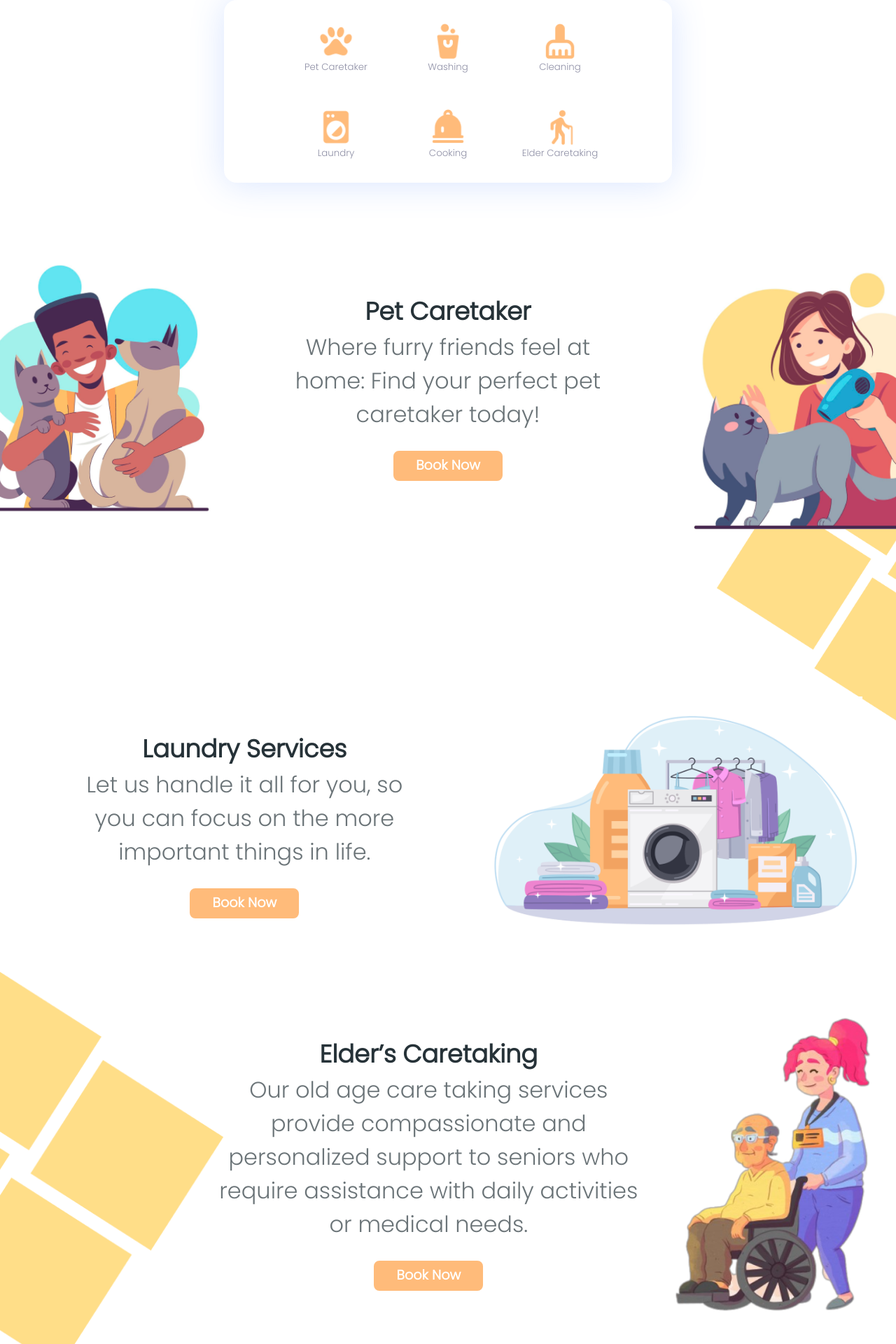
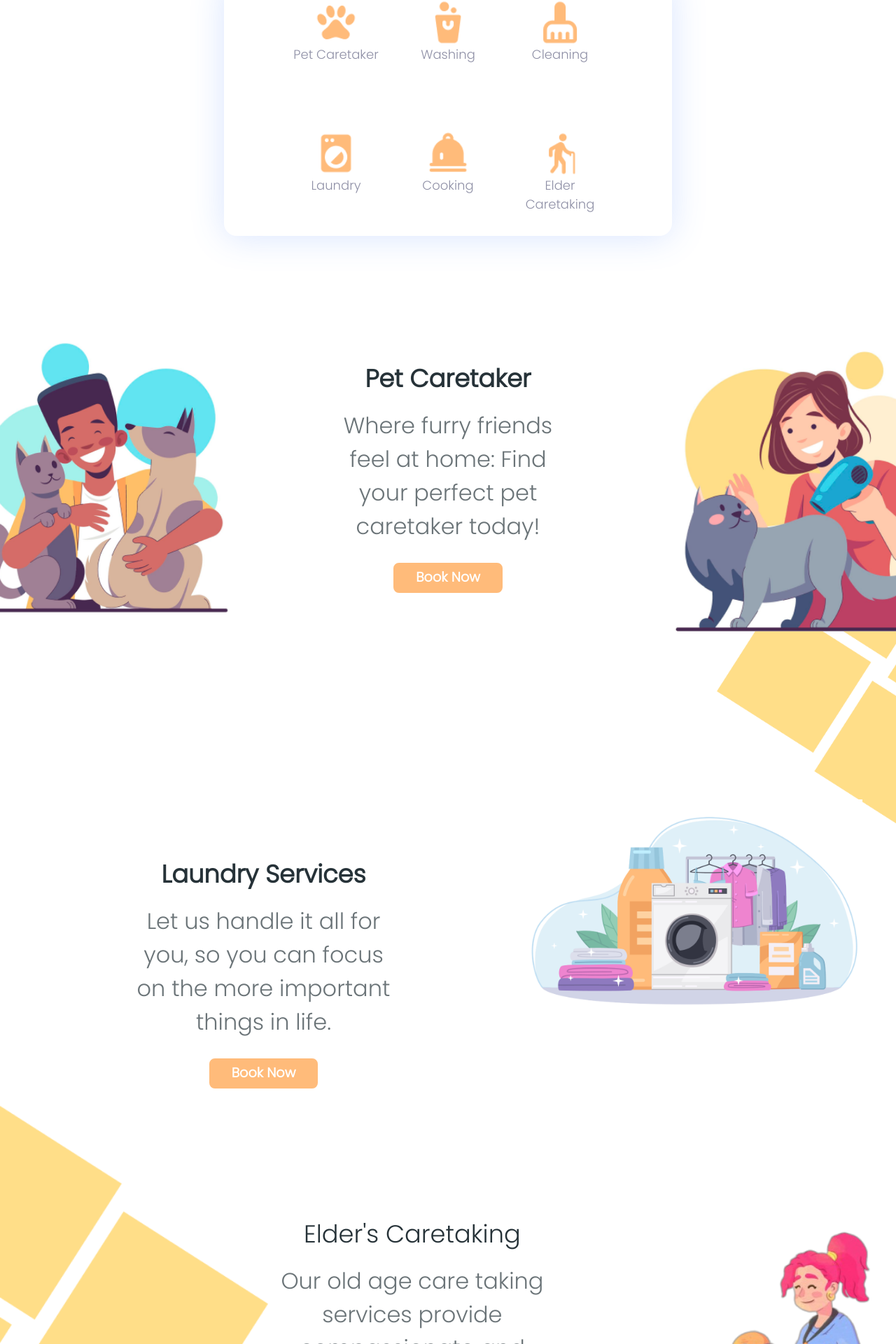
Before and after one commit to sahilhedau49/homeo-react, a React (Create React App) app: page / in a window 1280 px wide. Shown: the part 640-2560 px from the top of the page at 70% size. Built offline with nearby package versions, Linux system fonts and the light colour scheme.

Commit message:
Responsive Done
Navbar Responsive Remaining

```diff
--- a/src/App.css
+++ b/src/App.css
@@ -146,6 +146,9 @@ html {
 
 .src-icon {
   width: 3rem;
+  position: relative;
+  top: 2px;
+  height: 100%;
   padding: 18px 10px;
   font-size: large;
   box-shadow: 0px 4px 50px rgba(64, 123, 255, 0.35);
@@ -180,7 +183,7 @@ html {
   margin-right: auto;
   position: relative;
   text-align: center;
-  top: -10rem;
+  top: -12rem;
   color: #8f90a6;
 }
 
@@ -197,17 +200,17 @@ html {
 
 .t-1 div img,
 .t-2 div img {
-  width: 3.4rem;
+  width: 4rem;
   margin: auto;
 }
 
 .t-1 div p,
 .t-2 div p {
-  font-size: smaller;
+  font-size: large;
 }
 
 .t-1 {
-  margin-bottom: 3rem;
+  margin-bottom: 6rem;
 }
 
 .petcare {
@@ -224,7 +227,7 @@ html {
 
 .pc-img1 img,
 .pc-img2 img {
-  width: 20rem;
+  width: 24rem;
 }
 
 .pc-txt {
@@ -235,21 +238,9 @@ html {
   margin-bottom: auto;
 }
 
-.pc-txt h3,
-.ld-txt h3,
-.ec-txt h3,
-.wh-txt h3,
-.cl-txt h3,
-.ck-txt h3 {
-  font-weight: 700;
-  font-size: 2.2rem;
-  line-height: 54px;
-  color: #263238;
-}
-
 .pc-txt p,
 .ck-txt p {
-  width: 70%;
+  width: 60%;
   margin: auto;
   font-weight: 300;
   font-size: 2rem;
@@ -289,7 +280,7 @@ html {
 .laundry {
   display: flex;
   width: 100%;
-  margin-top: -12rem;
+  margin-top: -10rem;
 }
 
 .ld-txt {
@@ -297,7 +288,7 @@ html {
 }
 
 .ld-txt p {
-  width: 70%;
+  width: 50%;
   margin: auto;
   font-weight: 300;
   font-size: 2rem;
@@ -305,10 +296,14 @@ html {
 }
 
 .ld-img1 {
-  width: 60rem;
+  width: 50rem;
   position: relative;
-  top: -3rem;
+  top: -5rem;
   margin-right: 3rem;
+}
+
+.ld-img1 img {
+  width: 44rem;
 }
 
 .eldercare {
@@ -327,7 +322,8 @@ html {
 }
 
 .ec-img1 img {
-  width: 20rem;
+  width: 24rem;
+  z-index: -10;
 }
 
 .ec-img2 img {
@@ -339,11 +335,11 @@ html {
 }
 
 .Blank {
-  width: 40%;
+  width: 30%;
 }
 
 .ec-txt p {
-  width: 80%;
+  width: 60%;
   margin: auto;
 }
 
@@ -361,13 +357,17 @@ html {
 }
 
 .wh-txt {
-  width: 55%;
+  width: 70%;
   text-align: center;
   margin: auto;
 }
 
+.wh-img1 img {
+  width: 50rem;
+}
+
 .wh-txt p {
-  width: 70%;
+  width: 60%;
   margin: auto;
   font-weight: 300;
   font-size: 2rem;
@@ -386,6 +386,7 @@ html {
 
 .cl-img1 img {
   width: 100rem;
+  z-index: 99;
 }
 
 .cl-img2 img {
@@ -441,7 +442,7 @@ html {
 }
 
 .ck-txt p {
-  width: 80%;
+  width: 70%;
 }
 
 .footer {
@@ -516,6 +517,19 @@ html {
   list-style: none;
 }
 
+.pc-txt h3,
+.ld-txt h3,
+.ec-txt h3,
+.wh-txt h3,
+.cl-txt h3,
+.ck-txt h3 {
+  font-weight: bolder;
+  font-size: 2.2rem;
+  line-height: 54px;
+  color: #263238;
+  margin-bottom: 1rem;
+}
+
 @media screen and (max-width: 900px) {
   .navbar {
     display: flex;
@@ -568,7 +582,7 @@ html {
   .heading {
     font-size: 1.4rem;
     margin-bottom: 2rem;
-    text-shadow: 2px 2px 5px #222;
+    text-shadow: 1px 1px 10px #222;
   }
 
   .pin {
@@ -627,6 +641,12 @@ html {
   .t-1 div,
   .t-2 div {
     width: 8rem;
+    margin-bottom: 2rem;
+  }
+
+  .t-1 div img,
+  .t-2 div img {
+    width: 3rem;
     margin-bottom: 2rem;
   }
 
@@ -783,6 +803,7 @@ html {
     padding: 1rem;
     justify-content: space-between;
     flex-direction: row-reverse;
+    overflow-x: hidden;
   }
 
   .wh-img1 {
@@ -833,106 +854,78 @@ html {
     display: flex;
     width: 100%;
     justify-content: space-between;
-    margin-top: 4rem;
+    margin-top: 2rem;
+    margin-bottom: 3rem;
   }
 
   .ck-img1 {
-    width: 40rem;
+    width: 100vw;
   }
 
   .ck-img1 img {
     position: relative;
     margin-top: -6rem;
-    width: 10rem;
+    width: 8rem;
+  }
+
+  .ck-img2 {
+    overflow-x: hidden;
   }
 
   .ck-img2 img {
     width: 10rem;
-    margin-right: 0rem;
+    position: relative;
+    right: -2rem;
   }
 
   .ck-txt {
     text-align: center;
     width: 70vw;
     position: relative;
-    margin-left: -6rem;
+    margin-left: -3rem;
     margin-top: auto;
     margin-bottom: auto;
   }
 
   .ck-txt p {
-    width: 80%;
+    width: 100%;
   }
 
   .footer {
-    height: 16rem;
+    height: fit-content;
     position: relative;
     display: flex;
-    width: 100%;
-    background: #ffbb7a;
-    color: #ffffff;
-    padding-left: 6rem;
+    flex-direction: column;
+    padding-left: 2rem;
     padding-right: 2rem;
-    padding-top: 3rem;
+    padding-top: 2rem;
     padding-bottom: 4rem;
-    justify-content: space-between;
   }
 
   .social {
-    display: flex;
-    flex-direction: column;
-    padding: 10px;
-  }
-
-  .qr {
-    display: flex;
-    padding-bottom: 5px;
-    border-bottom: 1px solid #ffffff;
-  }
-
-  .qr img {
-    padding-right: 5px;
-  }
-
-  .logo-2 {
-    display: flex;
-  }
-
-  .qr-txt {
-    padding-left: 10px;
-    border-left: 1px solid #ffffff;
-    margin: auto 0;
-  }
-
-  .logo-2 img {
-    width: 1.4rem;
-    height: 1.6rem;
-    padding-top: 6px;
-    padding-right: 6px;
-  }
-
-  .soc-lnk {
-    padding-top: 10px;
-    display: flex;
-    font-size: xx-large;
-    color: #ffffff;
-    justify-content: space-around;
+    position: fixed;
+    bottom: 0;
+    margin-bottom: 3rem;
   }
 
   .services h3,
   .trust h3,
   .contact h3,
   .faq h3 {
-    font-weight: 700;
-    font-size: 1.2rem;
+    margin-top: 1rem;
   }
 
   .services ul li,
   .trust ul li,
   .contact p {
     font-weight: 300;
-    font-size: 1.1rem;
+    font-size: 1rem;
     padding-top: 10px;
+    line-height: 1rem;
     list-style: none;
   }
+
+  .faq {
+    margin-bottom: 9rem;
+  }
 }
--- a/src/components/Header.js
+++ b/src/components/Header.js
@@ -37,8 +37,8 @@ const Header = () => {
         </div>
       </nav>
 
-      {/* <Fade bottom> */}
       <section className="home">
+        <Fade bottom>
           <div className="home-txt">
             <div className="heading">
               <h3>Compassionate Care and Home Services</h3>
@@ -62,8 +62,8 @@ const Header = () => {
               <i className="bars fa-solid fa-bars"></i>
             </div>
           </div>
+        </Fade>
       </section>
-      {/* </Fade> */}
     </div>
   );
 };
--- a/src/components/Mainpage.js
+++ b/src/components/Mainpage.js
@@ -124,7 +124,7 @@ const Mainpage = () => {
           <div className="eldercare">
             <span className="Blank"></span>
             <div className="ec-txt">
-              <h3>Elder’s Caretaking</h3>
+              <h3 className="ec-head">Elder's Caretaking</h3>
               <p>
                 Our old age care taking services provide compassionate and
                 personalized support to seniors who require assistance with
```
Lines whose indentation alone changed are shown as unchanged.
